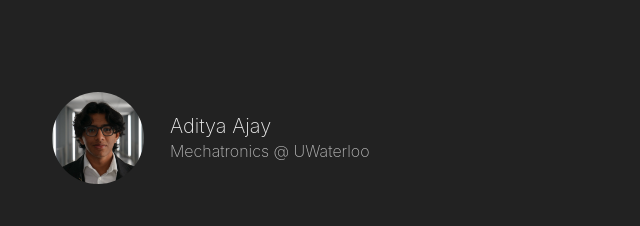
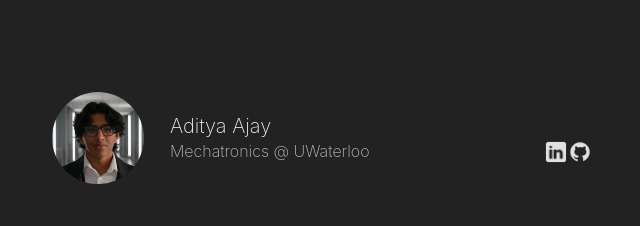
Before and after one commit to adityaajay33/personal-ws, a Next.js app: page / in a window 1280 px wide. Shown: the top 226 px of the page, without its empty margins (318-958 px from the left). Built offline with nearby package versions, Linux system fonts and the light colour scheme.

Commit message:
added social media icons

```diff
--- a/app/layout.js
+++ b/app/layout.js
@@ -11,7 +11,7 @@ export default function RootLayout({ children }) {
   return (
     <html lang="en">
       <head>
-        <link rel="icon" href="/favicon.ico" />
+      <link rel="icon" href="/favicon.ico" type="image/x-icon" sizes="16x16"/>
         <link rel="preconnect" href="https://fonts.googleapis.com" />
         <link rel="preconnect" href="https://fonts.gstatic.com" crossOrigin="anonymous" />
         <link href="https://fonts.googleapis.com/css2?family=Raleway:ital,wght@0,100..900;1,100..900&display=swap" rel="stylesheet" />
--- a/app/page.js
+++ b/app/page.js
@@ -246,7 +246,15 @@ export default function Home() {
         </div>
         <div style={{ width: '432px', height: '48px', marginLeft: 10}}>
           <h1 className={styles.name}>Aditya Ajay</h1>
-          <p className={styles.subtitle}>Mechatronics @ UWaterloo</p>
+          <div className={styles.descLinks}>
+              <p className={styles.subtitle}>Mechatronics @ UWaterloo</p>
+              <a href="https://www.linkedin.com/in/adityaajay33" target="_blank" rel="noopener noreferrer">
+                <Image src="/icon/linkedin.png" alt="LinkedIn" width={24} height={24} />
+              </a>
+              <a href="https://www.github.com/adityaajay33" target="_blank" rel="noopener noreferrer">
+                <Image src="/icon/github.png" alt="GitHub" width={24} height={24} />
+              </a>
+          </div>
         </div>
       </header>
 
--- a/styles/page.module.css
+++ b/styles/page.module.css
@@ -37,6 +37,7 @@
   color: #bbbbbb;
   height:22px;
   align-items: center;
+  width: 90%;
 }
 
 .about{
@@ -194,3 +195,9 @@
   z-index: 1; /* Position it above video if needed */
   pointer-events: none; /* Let clicks pass through */
 }
+
+.descLinks{
+
+  display: flex;
+  flex-direction: row;
+}
```
Also changed, not shown: public/icon/github.png (added), public/icon/linkedin.png (added).
